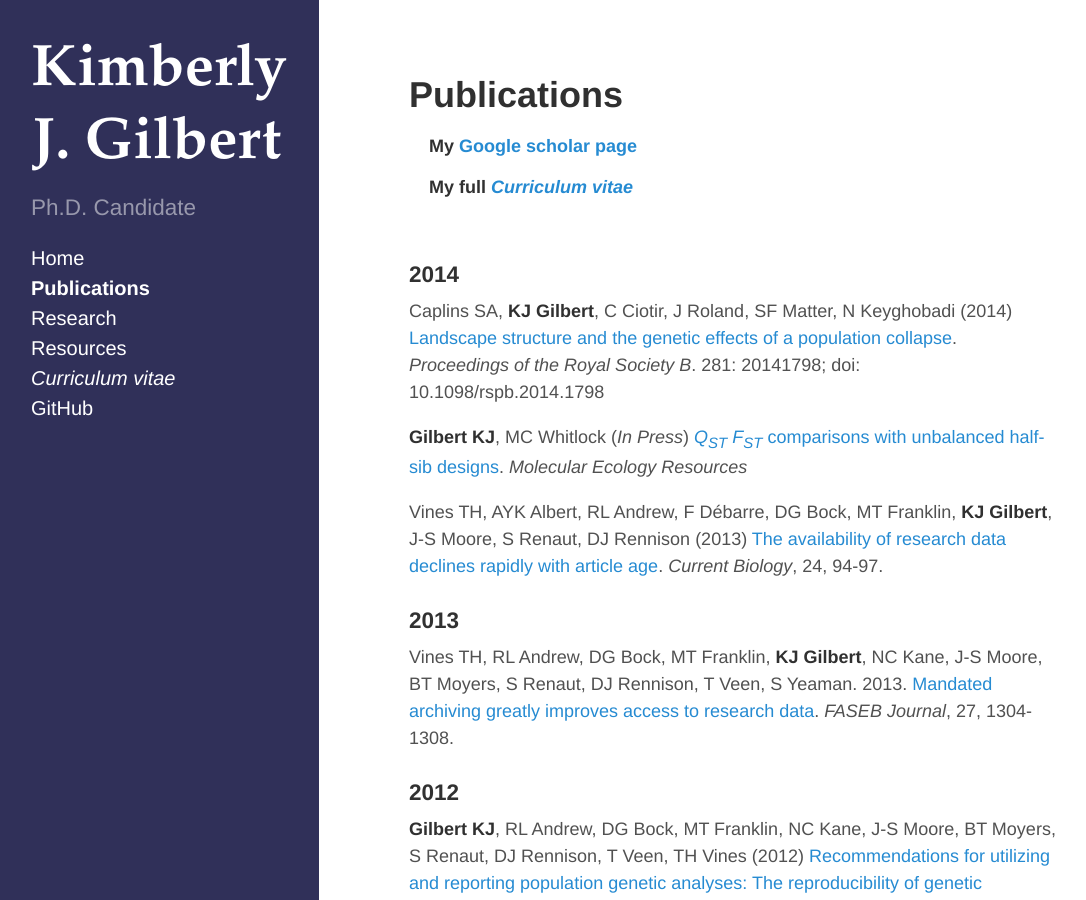
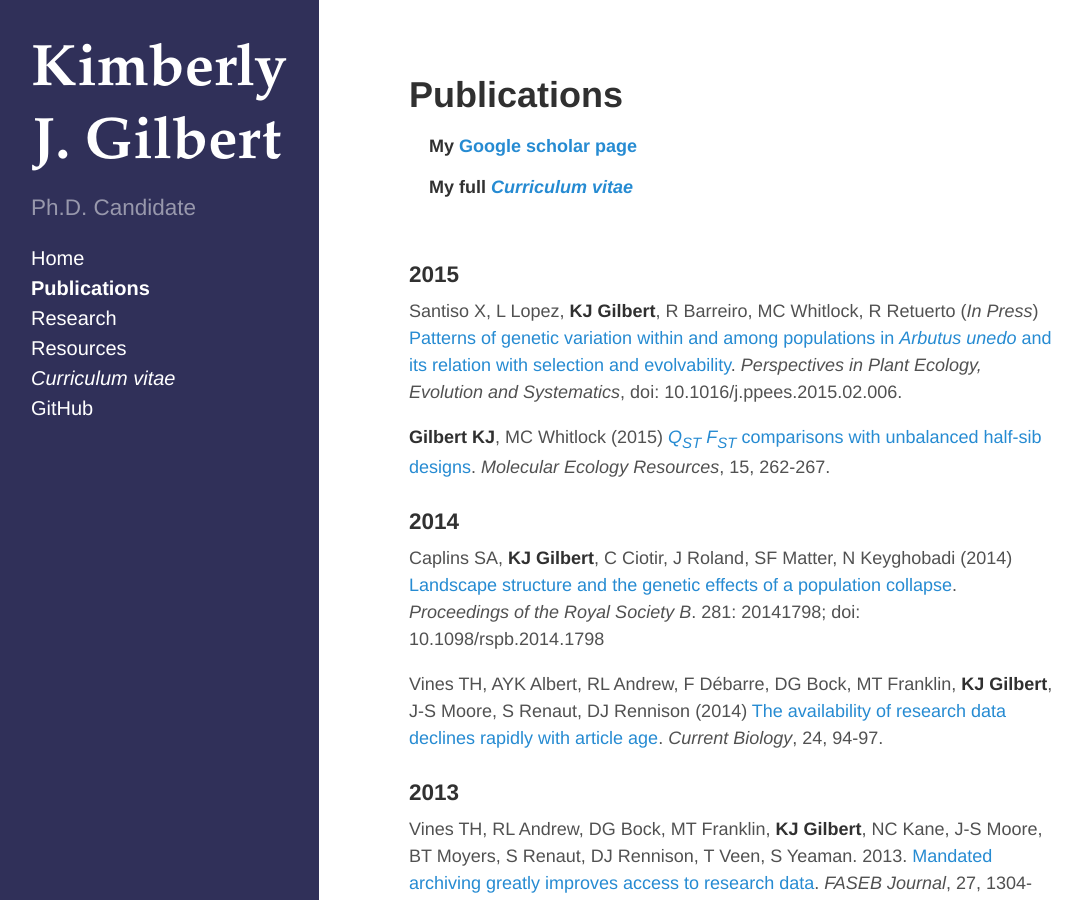
Before and after one commit to kjgilbert/kjgilbert.github.io, a Jekyll site: the page built from publications.md, in a window 1280 px wide and 900 px high. Shown: the whole window, without its empty margins (5-1091 px from the left). Built offline with Jekyll 4.4.1, drawn with Linux system fonts in a browser that asks for light colours; Markdown is read by kramdown in place of the engine named in the settings.

Commit message:
update pub with Xabi

```diff
--- a/publications.md
+++ b/publications.md
@@ -8,13 +8,17 @@ title: Publications
 
 &nbsp;
 
+### 2015
+
+Santiso X, L Lopez, **KJ Gilbert**, R Barreiro, MC Whitlock, R Retuerto (*In Press*) [Patterns of genetic variation within and among populations in *Arbutus unedo* and its relation with selection and evolvability](http://www.sciencedirect.com/science/article/pii/S1433831915000190). *Perspectives in Plant Ecology, Evolution and Systematics*, doi: 10.1016/j.ppees.2015.02.006.
+
+**Gilbert KJ**, MC Whitlock (2015) [*Q<sub>ST</sub>* *F<sub>ST</sub>* comparisons with unbalanced half-sib designs](http://onlinelibrary.wiley.com/doi/10.1111/1755-0998.12303/abstract). *Molecular Ecology Resources*, 15, 262-267.
+
 ### 2014
 
 Caplins SA, **KJ Gilbert**, C Ciotir, J Roland, SF Matter, N Keyghobadi (2014) [Landscape structure and the genetic effects of a population collapse](http://m.rspb.royalsocietypublishing.org/content/281/1796/20141798.abstract?cpetoc). *Proceedings of the Royal Society B*. 281: 20141798; doi: 10.1098/rspb.2014.1798
 
-**Gilbert KJ**, MC Whitlock (*In Press*) [*Q<sub>ST</sub>* *F<sub>ST</sub>* comparisons with unbalanced half-sib designs](http://onlinelibrary.wiley.com/doi/10.1111/1755-0998.12303/abstract). *Molecular Ecology Resources*
-
-Vines TH, AYK Albert, RL Andrew, F Débarre, DG Bock, MT Franklin, **KJ Gilbert**, J-S Moore, S Renaut, DJ Rennison (2013) [The availability of research data declines rapidly with article age](http://dx.doi.org/10.1016/j.cub.2013.11.014). *Current Biology*, 24, 94-97.
+Vines TH, AYK Albert, RL Andrew, F Débarre, DG Bock, MT Franklin, **KJ Gilbert**, J-S Moore, S Renaut, DJ Rennison (2014) [The availability of research data declines rapidly with article age](http://dx.doi.org/10.1016/j.cub.2013.11.014). *Current Biology*, 24, 94-97.
 
 ### 2013
 
```
Also changed, not shown: 1 other file.
